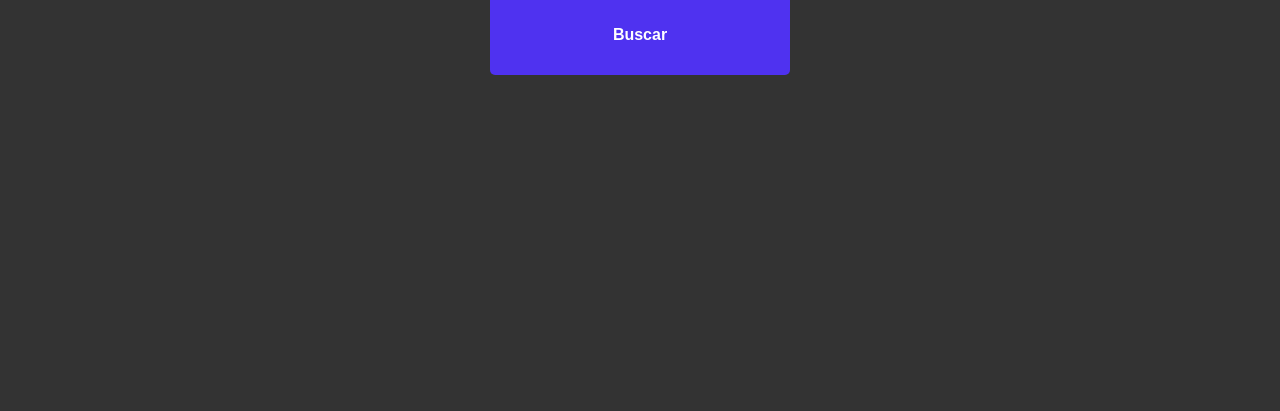
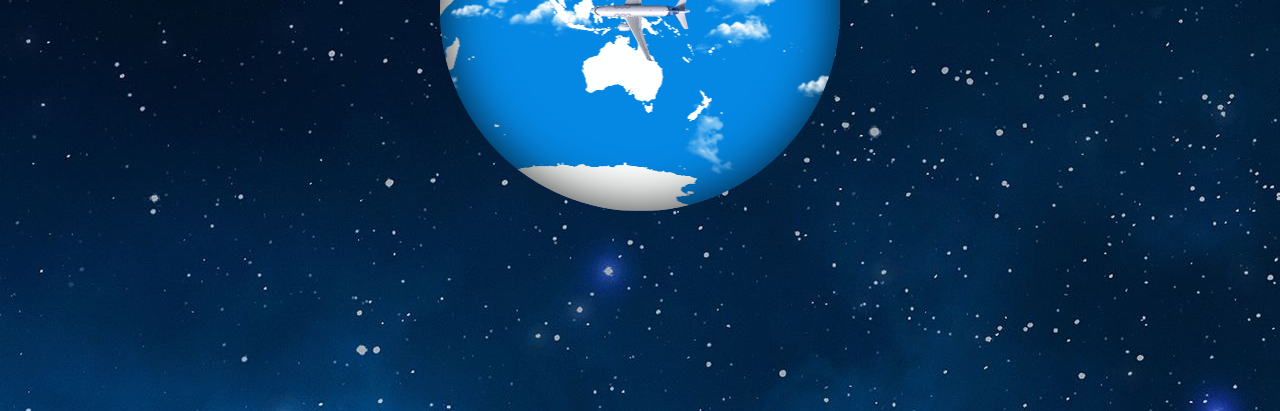
Before and after one commit to acdona/acd-css-earth-plane, a plain HTML site: page index.html in a window 1280 px wide. Shown: the part 389-800 px from the top of the page. Drawn offline with Linux system fonts and the light colour scheme.

Commit message:
firstcommit

```diff
--- a/assets/css/style.css
+++ b/assets/css/style.css
@@ -12,27 +12,63 @@ body {
     flex-direction: column;
     background-color: #333;
     font-family: Arial, Helvetica, sans-serif;
+    background: url(/assets/images/space.jpg)
   }
 
-/* Centralizar qualquer coisa */
-.content {
-	width: 100%;
-	height: 100vh;
-	display: flex;
-	justify-content: center;
-	align-items: center;
+  .earth {
+    position: relative;
+    width: 400px;
+    height: 400px;
+    background: #0588e4 url(/assets/images/earth.png);
+    background-size: cover;
+    border-radius: 50%;
+    box-shadow: inset 0 0 50px rgba(0,0,0,0.85);
+    display: flex;justify-content: center;
+    align-items: center;
+    transition: 0.5s;
+    animation: animate 12s linear infinite;
 }
 
-.btn {
-    background-color: rgb(79, 50, 240);
-    width: 300px;
-    height: 10vh;
-    color: #fff;
-    padding: 10px;
-    border: none;
-    border-radius: 5px;
-    cursor: pointer;
-    font-size: 16px;
-    font-weight: bold;
-    margin-top: 10px;
+.earth:active {
+    transform: scale(5);
 }
+
+.earth::before{
+    content: '';
+    position: absolute;
+    width: 100%;
+    height: 100%;
+    border-radius: 50%;
+    overflow: hidden;
+    background: url(/assets/images/cloud.png);
+    background-size: cover;
+    animation: animate 18s linear infinite;
+    z-index: 1;
+}
+
+.earth img {
+    position: absolute;
+    z-index: 10;
+    transition: 0.5s;
+    pointer-events: none;
+    z-index: 2;
+
+}
+
+.earth:active img {
+    transform: scale(0.2);
+}
+
+.plane {
+    width: 100px;
+    height: 100px;
+}
+
+@keyframes animate {
+    0% {
+        background-position:0 0;
+    }
+    100% {
+        background-position:719px 0;
+    }
+}
--- a/index.html
+++ b/index.html
@@ -4,18 +4,14 @@
         <meta charset="UTF-8">
         <meta http-equiv="X-UA-Compatible" content="IE=edge">
         <meta name="viewport" content="width=device-width, initial-scale=1.0">
-        <title>Título</title>
+        <title>earth-plane-fly</title>
         <link rel="stylesheet" href="./assets/css/style.css">
     </head>
     <body>
         <body class="container">
-            <h1 class="text-center">Um cabeçalho qualquer</h1>
-            <div class="text-center">
-                <button class="btn btn-primary">
-                    Buscar
-                </button>
+            <div class="earth">
+                <img src="./assets/images/plane.png" class="plane">
             </div>
-            <!-- importando o módulo -->
-            <script type="module" src="./assets/js/script.js"></script>
+
     </body>
 </html>
```
Also changed, not shown: assets/images/cloud.png (added), assets/images/earth.png (added), assets/images/plane.png (added), assets/images/space.jpg (added).
